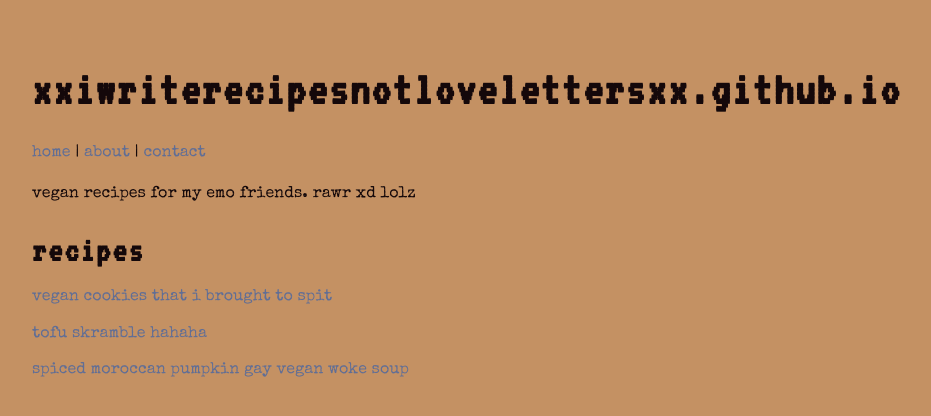
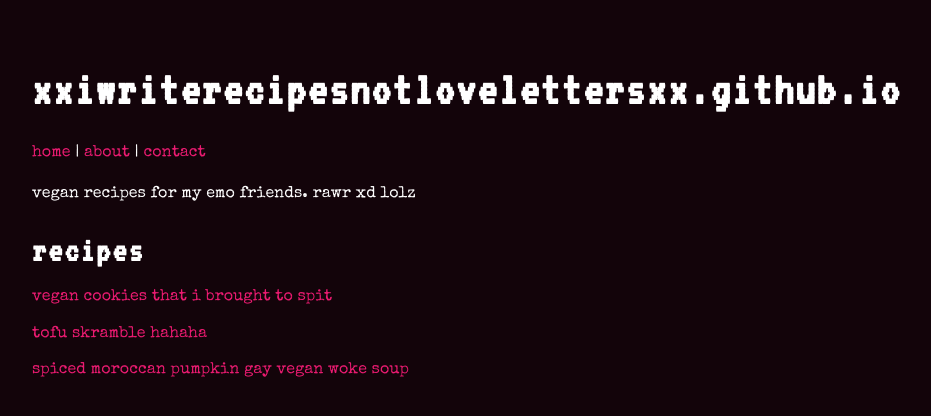
Before and after one commit to xxiwriterecipesnotlovelettersxx/xxiwriterecipesnotlovelettersxx.github.io, a Jekyll site: the page built from index.md, in a window 1280 px wide. Shown: the top 416 px of the page, without its empty margins (233-1164 px from the left). Built offline with Jekyll 4.4.1, drawn with Linux system fonts in a browser that asks for light colours.

Commit message:
Update style.css

```diff
--- a/assets/css/style.css
+++ b/assets/css/style.css
@@ -3,8 +3,8 @@
 
 /* Body */
 body {
-  background: #C49163;
-  color: #14080A;
+  background: #13040A;
+  color: #FFFFFF;
   font-family: 'Special Elite', monospace;
   max-width: 750px;
   margin: auto;
@@ -42,12 +42,12 @@ h3 {
 
 /* Links */
 body a {
-  color: #606E96 !important;
+  color: #EB1B71 !important;
   text-decoration: none;
 }
 
 body a:hover {
-  color: #47687E  !important;
+  color: #B21653  !important;
   text-decoration: none;
 }
 
```
